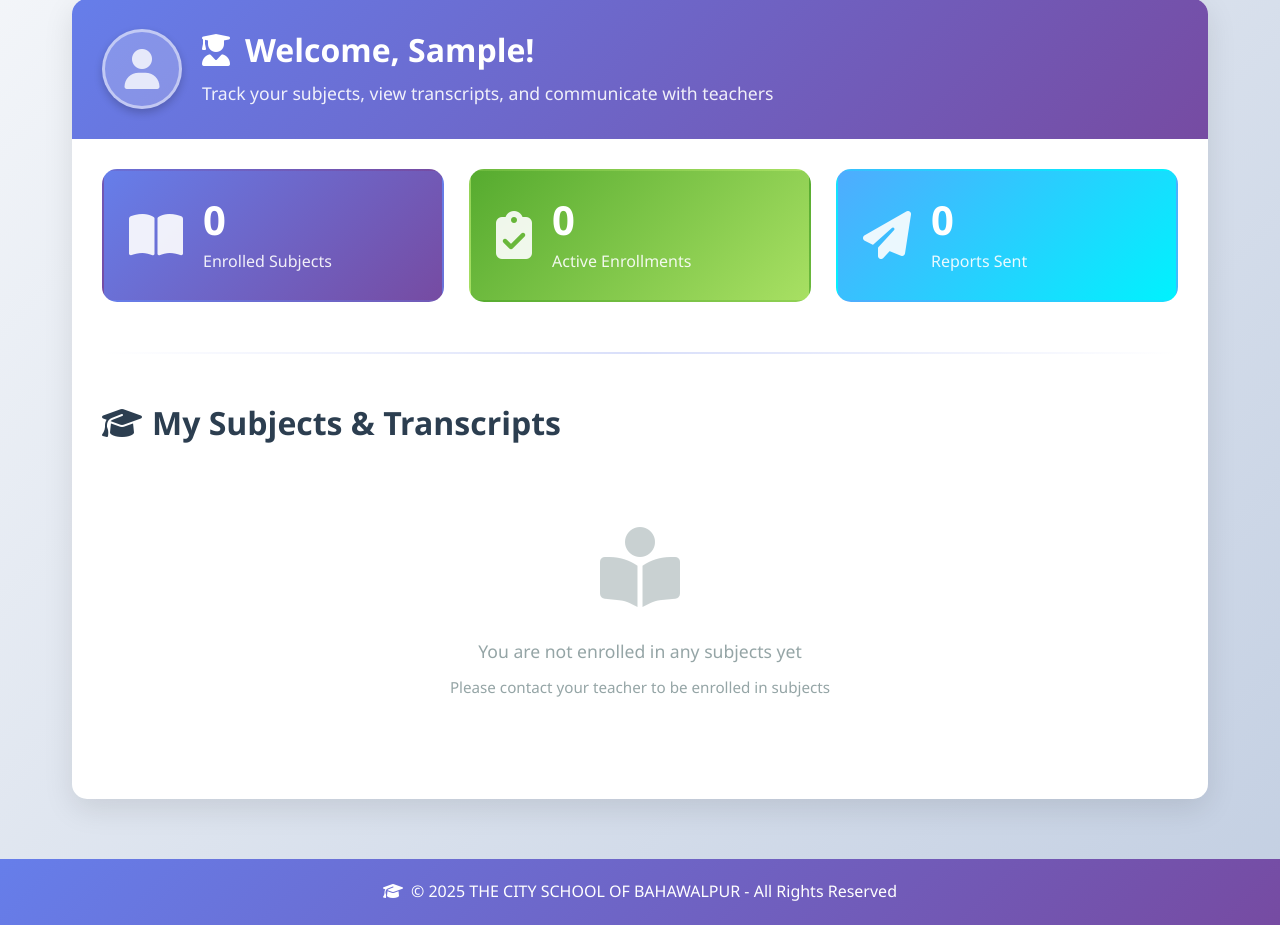
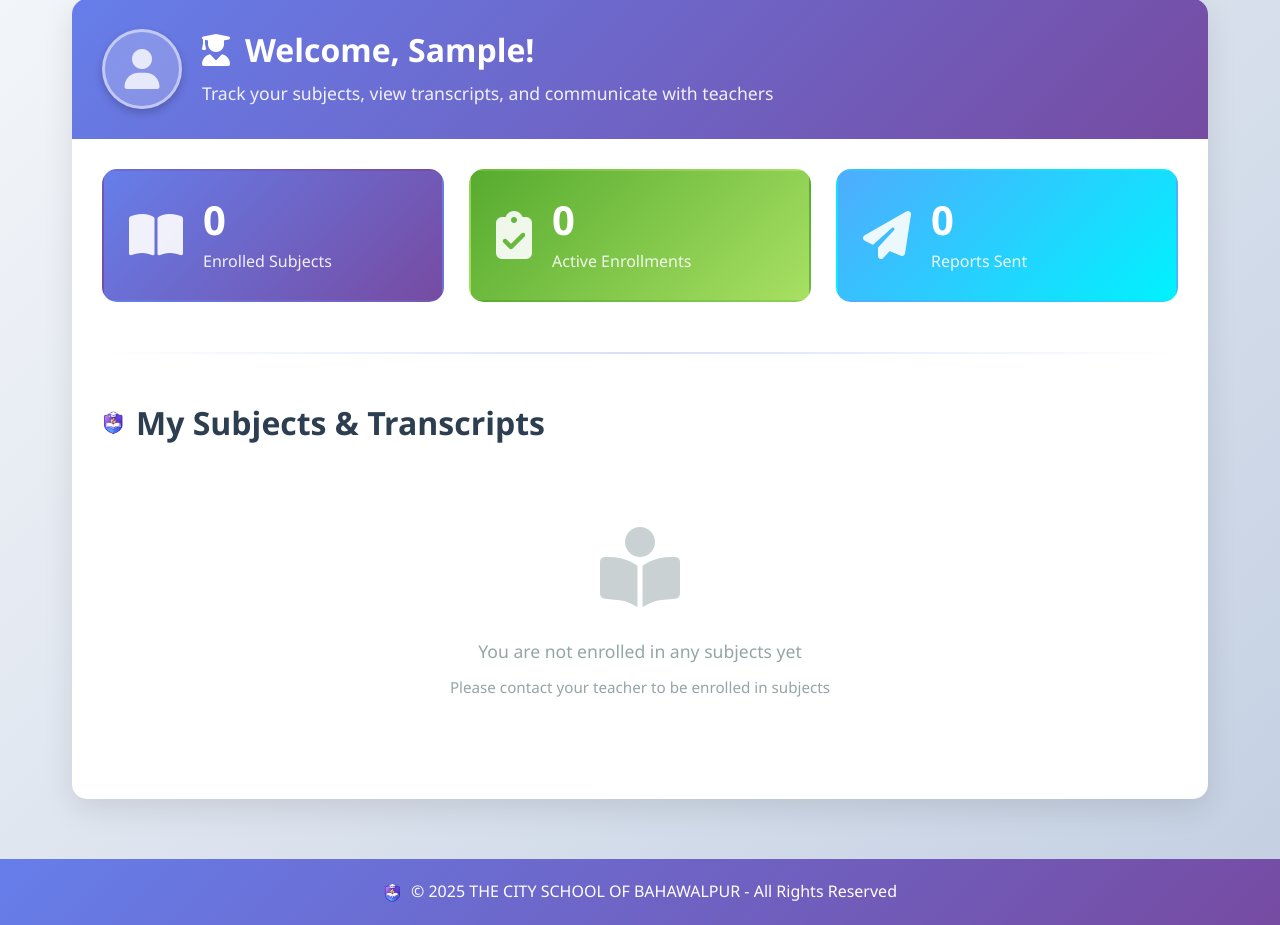
Before and after one commit to MuhammadMoueen/school-app, a Django app: page /dashboard/ in a window 1280 px wide. Shown: the part 117-1042 px from the top of the page. Run offline with Django 5.2, Linux system fonts and the light colour scheme; the visitor is signed in with stand-in values (Sample User, id 1); data comes from the database, SQL or seed files in the repository; data that the repository does not hold is empty.

Commit message:
Replace graduation cap icons with custom school logo across all templates

```diff
--- a/school_management/templates/shared/base.html
+++ b/school_management/templates/shared/base.html
@@ -514,7 +514,7 @@
 
     <footer>
         <div class="container">
-            <p><i class="fas fa-graduation-cap me-2"></i>© 2025 THE CITY SCHOOL OF BAHAWALPUR - All Rights Reserved</p>
+            <p><img src="{% static 'images/school-logo.png' %}" alt="School Logo" style="width: 20px; height: 20px; object-fit: contain; vertical-align: middle; margin-right: 8px;">© 2025 THE CITY SCHOOL OF BAHAWALPUR - All Rights Reserved</p>
         </div>
     </footer>
 
--- a/school_management/templates/shared/home.html
+++ b/school_management/templates/shared/home.html
@@ -589,7 +589,7 @@
     <nav class="navbar navbar-expand-lg navbar-custom">
         <div class="container">
             <a class="navbar-brand" href="#home">
-                <i class="fas fa-graduation-cap"></i>
+                <img src="{% static 'images/school-logo.png' %}" alt="School Logo" style="width: 28px; height: 28px; object-fit: contain; vertical-align: middle; margin-right: 8px;">
                 The City School
             </a>
             <button class="navbar-toggler" type="button" data-bs-toggle="collapse" data-bs-target="#navbarNav">
@@ -872,7 +872,7 @@
         <div class="container">
             <div class="row">
                 <div class="col-md-4 mb-4">
-                    <h5><i class="fas fa-graduation-cap"></i> The City School</h5>
+                    <h5><img src="{% static 'images/school-logo.png' %}" alt="School Logo" style="width: 22px; height: 22px; object-fit: contain; vertical-align: middle; margin-right: 8px;"> The City School</h5>
                     <p>Excellence in education since 1990. Empowering students to achieve their dreams and make a positive impact on the world.</p>
                     <div class="social-links mt-3">
                         <a href="#"><i class="fab fa-facebook-f"></i></a>
--- a/school_management/templates/student/student_dashboard.html
+++ b/school_management/templates/student/student_dashboard.html
@@ -541,7 +541,7 @@
 
     <!-- Subjects & Transcripts -->
     <div class="subjects-section">
-        <h2><i class="fas fa-graduation-cap"></i> My Subjects & Transcripts</h2>
+        <h2><img src="{% static 'images/school-logo.png' %}" alt="School Logo" style="width: 24px; height: 24px; object-fit: contain; vertical-align: middle;"> My Subjects & Transcripts</h2>
 
         {% if enrollments %}
             <div class="subject-cards">
--- a/school_management/templates/teacher/create_lecture.html
+++ b/school_management/templates/teacher/create_lecture.html
@@ -13,7 +13,7 @@
     <aside class="teacher-sidebar" id="teacherSidebar">
         <div class="sidebar-header">
             <div class="logo-area">
-                <i class="fas fa-graduation-cap"></i>
+                <img src="{% static 'images/school-logo.png' %}" alt="School Logo" style="width: 24px; height: 24px; object-fit: contain;">
                 <span class="sidebar-title">Teacher Panel</span>
             </div>
         </div>
--- a/school_management/templates/teacher/edit_lecture.html
+++ b/school_management/templates/teacher/edit_lecture.html
@@ -13,7 +13,7 @@
     <aside class="teacher-sidebar" id="teacherSidebar">
         <div class="sidebar-header">
             <div class="logo-area">
-                <i class="fas fa-graduation-cap"></i>
+                <img src="{% static 'images/school-logo.png' %}" alt="School Logo" style="width: 24px; height: 24px; object-fit: contain;">
                 <span class="sidebar-title">Teacher Panel</span>
             </div>
         </div>
--- a/school_management/templates/teacher/manage_transcripts.html
+++ b/school_management/templates/teacher/manage_transcripts.html
@@ -18,7 +18,7 @@
 <div class="content-card">
     <div class="card-header-section">
         <h3 class="card-section-title">
-            <i class="fas fa-graduation-cap"></i> Student Enrollments & Transcripts
+            <img src="{% static 'images/school-logo.png' %}" alt="School Logo" style="width: 20px; height: 20px; object-fit: contain; vertical-align: middle;"> Student Enrollments & Transcripts
         </h3>
         <div class="card-header-actions">
             <span class="badge badge-info">{{ enrollments|length }} Total</span>
```
Also changed, not shown: school_management/static/images/school-logo.png (added).
